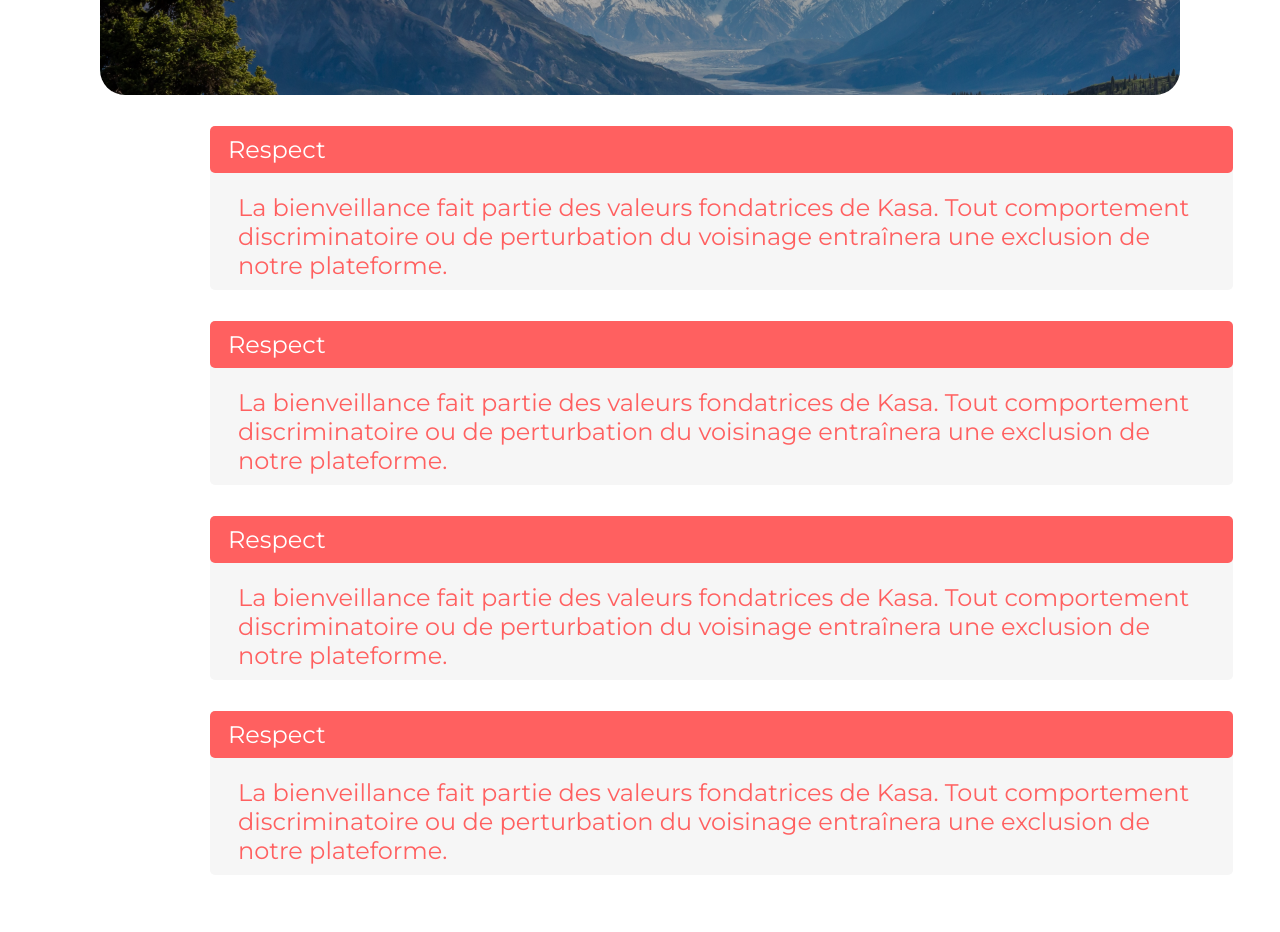
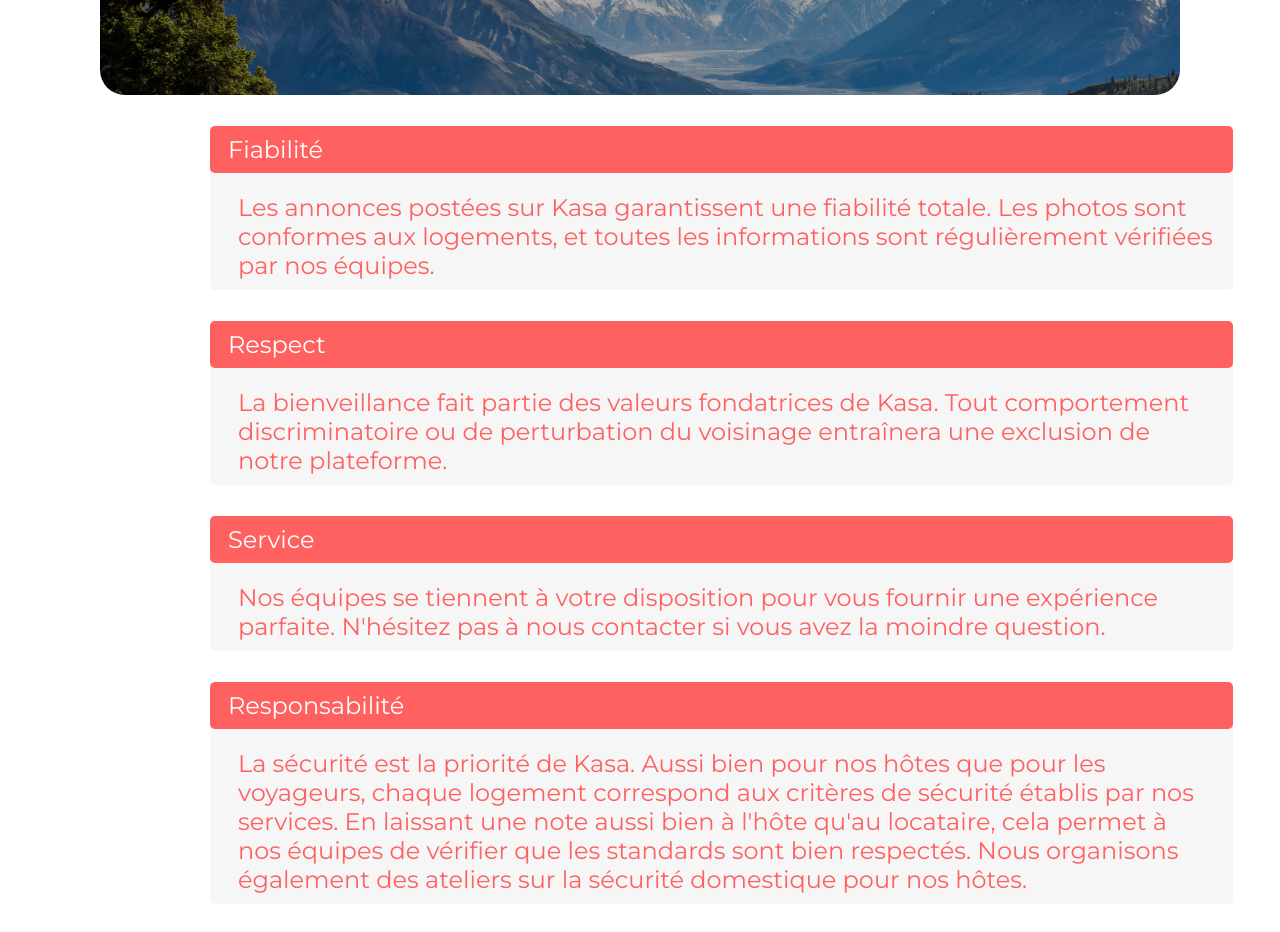
Before and after one commit to prasouk-ph/PrasoukPhoubandith_11_22022022, a React (Create React App) app: page /about in a window 1280 px wide. Shown: the part 280-1212 px from the top of the page. Built offline with nearby package versions, Linux system fonts and the light colour scheme.

Commit message:
Use props with term component

```diff
--- a/src/About/About.jsx
+++ b/src/About/About.jsx
@@ -8,10 +8,10 @@
         </section>
 
         <section className='term-container'>
-                <Term />
-                <Term />
-                <Term />
-                <Term />
+                <Term termTitle="Fiabilité" termContent="Les annonces postées sur Kasa garantissent une fiabilité totale. Les photos sont conformes aux logements, et toutes les informations sont régulièrement vérifiées  par nos équipes." />
+                <Term termTitle="Respect" termContent="La bienveillance fait partie des valeurs fondatrices de Kasa. Tout comportement discriminatoire ou de perturbation du voisinage entraînera une exclusion de notre plateforme." />
+                <Term termTitle="Service" termContent="Nos équipes se tiennent à votre disposition pour vous fournir une expérience parfaite. N'hésitez pas à nous contacter si vous avez la moindre question." />
+                <Term termTitle="Responsabilité" termContent="La sécurité est la priorité de Kasa. Aussi bien pour nos hôtes que pour les voyageurs, chaque logement correspond aux critères de sécurité établis par nos services. En laissant une note aussi bien à l'hôte qu'au locataire, cela permet à nos équipes de vérifier que les standards sont bien respectés. Nous organisons également des ateliers sur la sécurité domestique pour nos hôtes."/>
         </section>
     </main>
   );
--- a/src/About/Term/Term.jsx
+++ b/src/About/Term/Term.jsx
@@ -1,11 +1,11 @@
 import './Term.css';
 
-function Term() {
+function Term({termTitle, termContent}) {
     return (
     <div className='term'>
-            <h2 className='term-title'>Respect</h2>
+            <h2 className='term-title'>{ termTitle }</h2>
             <div className='dropdown-content'>
-                <p>La bienveillance fait partie des valeurs fondatrices de Kasa. Tout comportement discriminatoire ou de perturbation du voisinage entraînera une exclusion de notre plateforme.</p>
+                <p>{ termContent }</p>
         </div>
     </div>
   );
--- a/src/index.js
+++ b/src/index.js
@@ -2,7 +2,6 @@
 import ReactDOM from 'react-dom';
 import { BrowserRouter as Router, Route, Routes } from 'react-router-dom'
 import './index.css';
-// import App from './App';
 import Layout from './Layout/Layout';
 import Home from './Home/Home';
 import About from './About/About';
```
